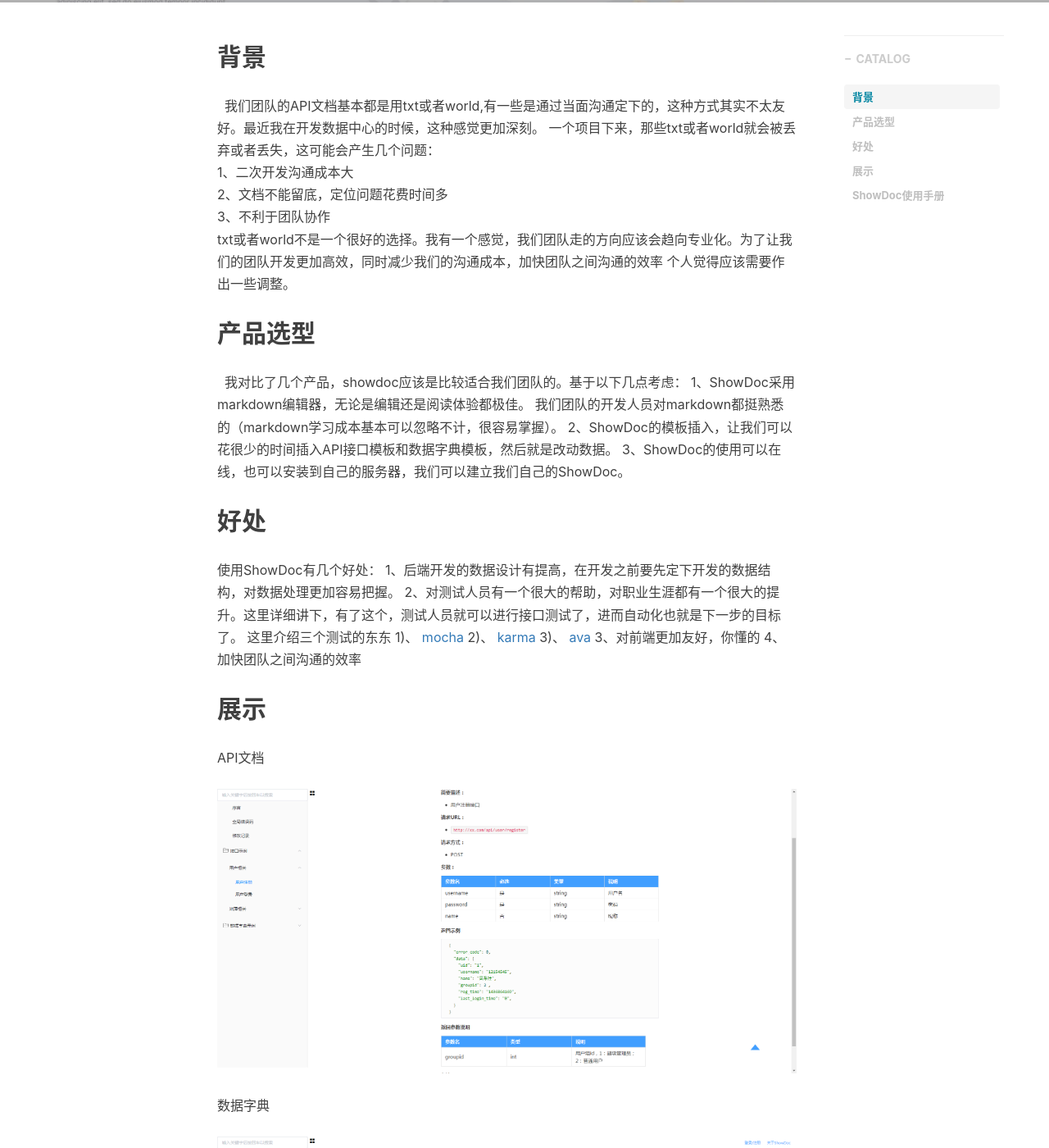
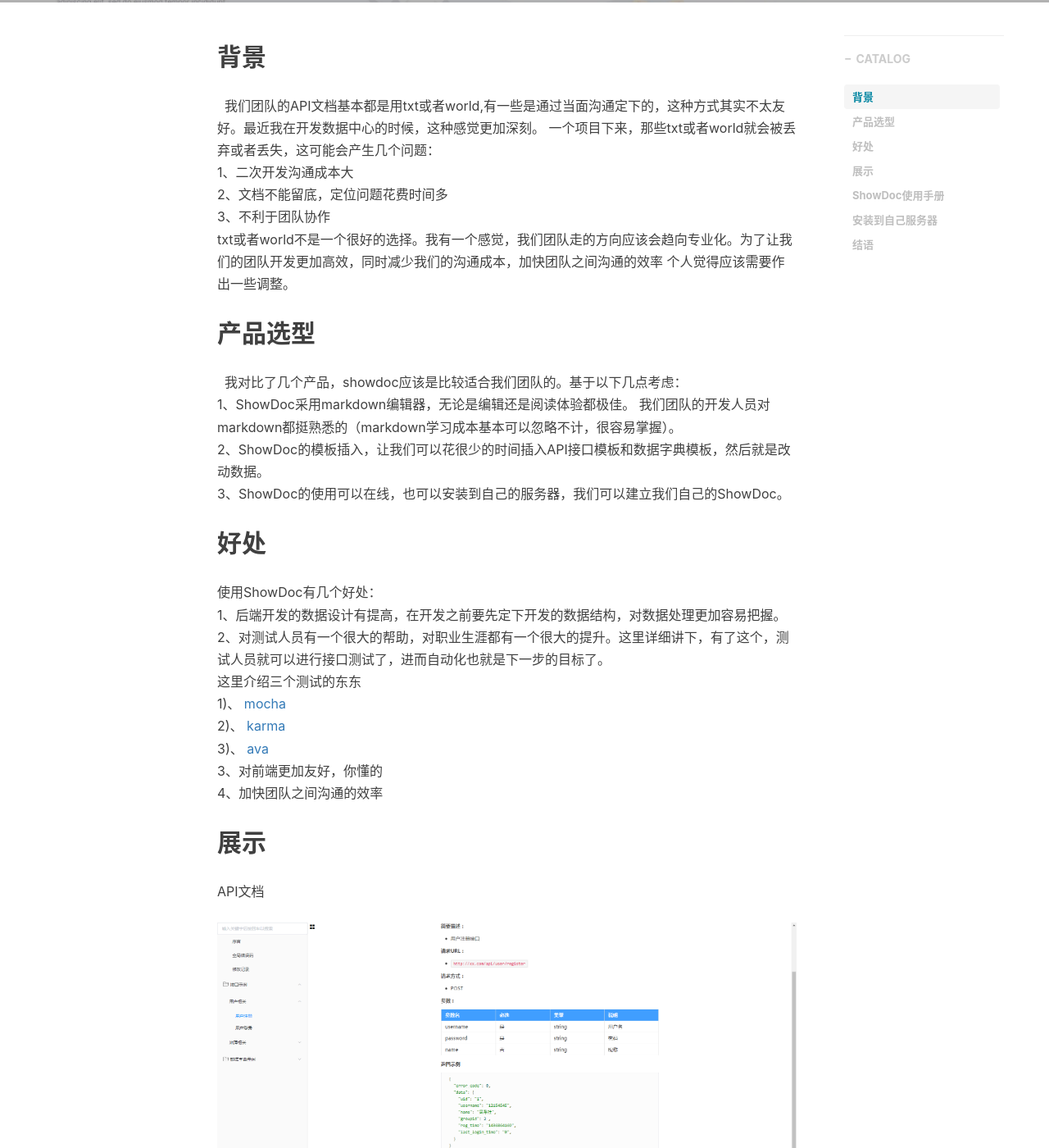
Before and after one commit to 00feng00/00feng00.github.io, a Jekyll site: the page built from _posts/2018-10-16-showdoc_saying.markdown, in a window 1280 px wide and 1400 px high, scrolled down 520 px. Shown: the whole window at 82% size. Built offline with Jekyll 4.4.1, drawn with Linux system fonts in a browser that asks for light colours; nearby versions of some CDN libraries; comment, search, counter and statistics services are not loaded; some of the changed text lies outside the part shown.

Commit message:
Update 2018-10-16-showdoc_saying.markdown

```diff
--- a/_posts/2018-10-16-showdoc_saying.markdown
+++ b/_posts/2018-10-16-showdoc_saying.markdown
@@ -23,22 +23,22 @@
 个人觉得应该需要作出一些调整。
 
 ## 产品选型
-&nbsp;&nbsp;我对比了几个产品，showdoc应该是比较适合我们团队的。基于以下几点考虑：
+&nbsp;&nbsp;我对比了几个产品，showdoc应该是比较适合我们团队的。基于以下几点考虑：<br />
 1、ShowDoc采用markdown编辑器，无论是编辑还是阅读体验都极佳。
-我们团队的开发人员对markdown都挺熟悉的（markdown学习成本基本可以忽略不计，很容易掌握）。
-2、ShowDoc的模板插入，让我们可以花很少的时间插入API接口模板和数据字典模板，然后就是改动数据。
-3、ShowDoc的使用可以在线，也可以安装到自己的服务器，我们可以建立我们自己的ShowDoc。
+我们团队的开发人员对markdown都挺熟悉的（markdown学习成本基本可以忽略不计，很容易掌握）。<br />
+2、ShowDoc的模板插入，让我们可以花很少的时间插入API接口模板和数据字典模板，然后就是改动数据。<br />
+3、ShowDoc的使用可以在线，也可以安装到自己的服务器，我们可以建立我们自己的ShowDoc。<br />
 
 ## 好处
-使用ShowDoc有几个好处：
-1、后端开发的数据设计有提高，在开发之前要先定下开发的数据结构，对数据处理更加容易把握。
-2、对测试人员有一个很大的帮助，对职业生涯都有一个很大的提升。这里详细讲下，有了这个，测试人员就可以进行接口测试了，进而自动化也就是下一步的目标了。
-这里介绍三个测试的东东
-1)、 [mocha](https://m.aliyun.com/jiaocheng/topic_75092_1.html)
-2)、 [karma](http://karma-runner.github.io/2.0/index.html)
-3)、 [ava](http://i5ting.github.io/ava-practice/)
-3、对前端更加友好，你懂的
-4、加快团队之间沟通的效率
+使用ShowDoc有几个好处：<br />
+1、后端开发的数据设计有提高，在开发之前要先定下开发的数据结构，对数据处理更加容易把握。<br />
+2、对测试人员有一个很大的帮助，对职业生涯都有一个很大的提升。这里详细讲下，有了这个，测试人员就可以进行接口测试了，进而自动化也就是下一步的目标了。<br />
+这里介绍三个测试的东东<br />
+1)、 [mocha](https://m.aliyun.com/jiaocheng/topic_75092_1.html) <br />
+2)、 [karma](http://karma-runner.github.io/2.0/index.html) <br />
+3)、 [ava](http://i5ting.github.io/ava-practice/) <br />
+3、对前端更加友好，你懂的<br />
+4、加快团队之间沟通的效率<br />
 
 ## 展示
 API文档
@@ -47,3 +47,19 @@
 <img src="https://00feng00.github.io/img/showdoc_data-saying.jpg">
 
 ## ShowDoc使用手册
+用一张图来说下ShowDoc的一些特点：
+<img src="https://00feng00.github.io/img/showdoc-goodPoint.jpg">
+这里在讲下ShowDoc的几个比较好用的功能：
+1、ShowDoc里面的文档可以可将项目文档分享到电脑或移动设备查看
+2、ShowDoc可以进行密码验证，文档不会外流。
+3、创建者可以把项目转让给团队的其他人员，也可以添加、删除项目成员。
+4、markdown编辑
+5、模板插入（效率高）
+6、历史版本功能，把页面恢复到之前的版本。
+
+## 安装到自己服务器
+[安装手册](https://www.showdoc.cc/help?page_id=13732)
+
+
+## 结语
+最后给下ShowDoc的开源地址，[Github](https://github.com/star7th/showdoc)
```
